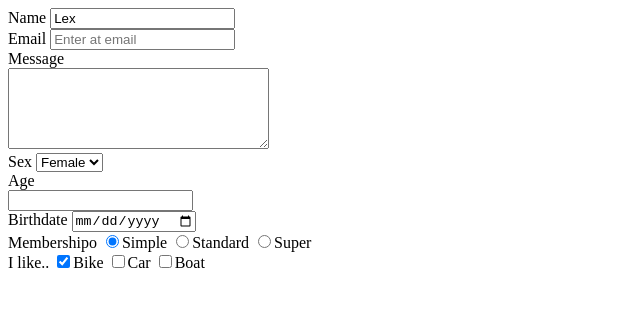
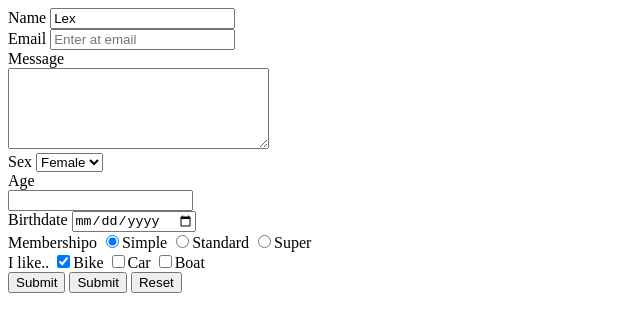
Before and after one commit to LexLive/Modern_HTML_CSS_Sass, a plain HTML site: page 13_Forms_Input.html in a window 1280 px wide. Shown: the whole page, without its empty margins (0-640 px from the left). Drawn offline with Linux system fonts and the light colour scheme.

Commit message:
Update 13_Forms_Input.html

```diff
--- a/13_Forms_Input.html
+++ b/13_Forms_Input.html
@@ -8,19 +8,21 @@
 <body>
   <form action="process.php">
       <div>
+        <!-- Text input -->
         <lable for="name">Name</lable>
         <input type="text" name="name" id="name" value="Lex">
       </div>
+        <!-- E-mail input -->
       <div>
         <label for="email">Email</label>
         <input type="email" name="email" id="email" placeholder="Enter at email">
       </div>
-
+        <!-- Textarea input-->
       <div>
         <label for="message">Message</label><br>
         <textarea name="message" id="message" cols="30" rows="5"></textarea>
       </div>
-
+        <!-- sex -->
       <div>
         <label for="sex">Sex</label>
           <select name="sex" id="sex">
@@ -29,31 +31,36 @@
             <option value="other">Other</option>
           </select>
       </div>
-
+        <!-- Age -->
       <div>
         <label for="age">Age</label><br>
         <input type="number" name="age" id="age">
       </div>
-
+      <!-- Date-->
       <div>
           <label for="birthdate">Birthdate</label>
           <input type="date" name="birthdate" id="birthdate">
       </div>
-
+      <!-- Radio-->
       <div>
           <label for="membership">Membershipo</label>
           <input type="radio" name="membership" id="membership" value="simple" checked>Simple
           <input type="radio" name="membership" id="membership" value="standard">Standard
           <input type="radio" name="membership" id="membership" value="super">Super
       </div>
-
+      <!-- checkbox-->
       <div>
         <label for="membership">I like..</label>
         <input type="checkbox" name="membership" id="likes" value="bike" checked>Bike
         <input type="checkbox" name="likes" id="likes" value="car">Car
         <input type="checkbox" name="likes" id="likes" value="boat">Boat
     </div>
+    <!-- Input submit -->
+    <input type="submit" value="Submit">
+    <!-- Button submit -->
 
+    <button type="submit">Submit</button>
+    <button type="reset"Reset>Reset</button>
   </form>
 </body>
 </html>
```
